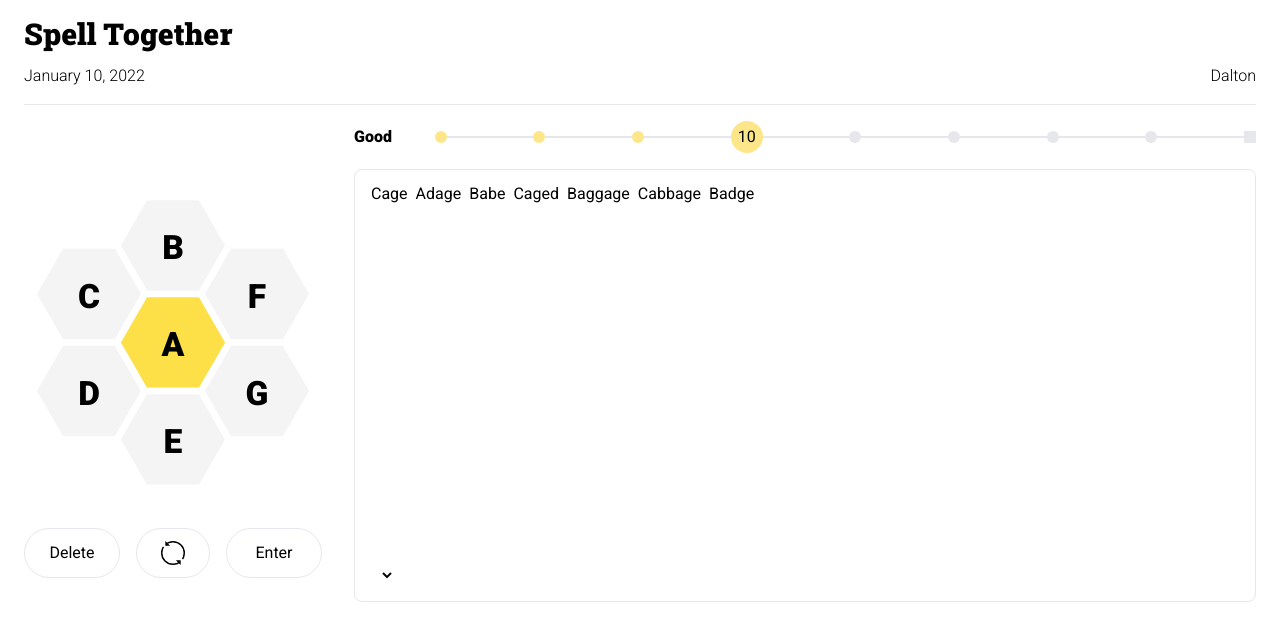
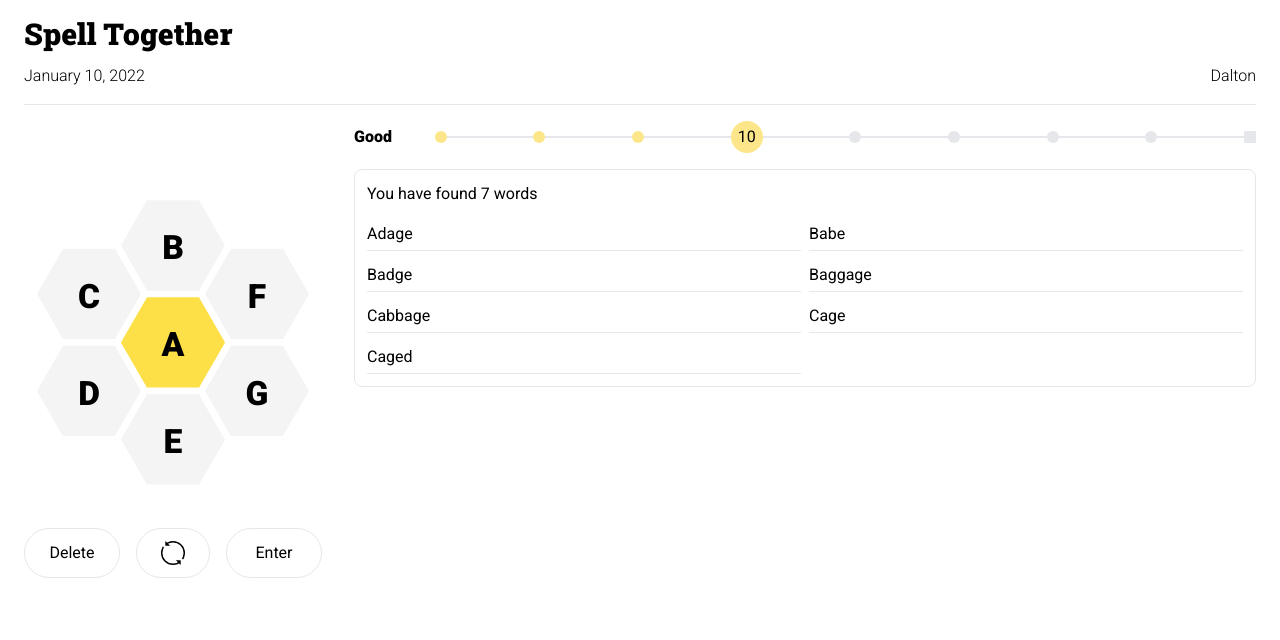
Before and after one commit to daltonscharff/spell-together, a Next.js app in the folder packages/web-client/: page /rooms/1 in a window 1280 px wide. Shown: the top 640 px of the page. Built offline with nearby package versions, Linux system fonts and the light colour scheme.

Commit message:
found words expands and collapses

```diff
--- a/packages/web-client/components/FoundWords.tsx
+++ b/packages/web-client/components/FoundWords.tsx
@@ -1,21 +1,52 @@
-import { FC } from "react";
+import { FC, useState } from "react";
 
 type Props = {
   words: string[];
+  collapsible?: boolean;
 };
 
-const FoundWords: FC<Props> = ({ words }) => {
+const FoundWords: FC<Props> = ({ words, collapsible = false }) => {
+  const [isCollapsed, setIsCollapsed] = useState(true);
+
+  if (collapsible && isCollapsed)
+    return (
+      <div
+        className={`flex-grow flex flex-row border rounded-lg p-3 capitalize`}
+      >
+        <div className={`flex flex-row flex-grow overflow-hidden`}>
+          {words.map((word, i) => (
+            <div className="px-1" key={i}>
+              {word.toLowerCase()}
+            </div>
+          ))}
+        </div>
+        <div className="px-1 ml-2" onClick={() => setIsCollapsed(!isCollapsed)}>
+          <i className={`bx bxs-chevron-down`}></i>
+        </div>
+      </div>
+    );
+
   return (
-    <div className="flex-grow flex flex-row sm:flex-col border rounded-lg p-3 capitalize">
-      <div className="flex flex-row flex-grow overflow-hidden">
-        {words.map((word, i) => (
-          <div className="px-1" key={i}>
+    <div className={`flex-grow border rounded-lg p-3 capitalize`}>
+      <div className={`flex`}>
+        <div className="flex-grow normal-case mb-3">
+          You have found {words.length} {words.length === 1 ? "word" : "words"}
+        </div>
+        {collapsible && (
+          <div
+            className="px-1 ml-2"
+            onClick={() => setIsCollapsed(!isCollapsed)}
+          >
+            <i className={`bx bxs-chevron-up`}></i>
+          </div>
+        )}
+      </div>
+      <div className="grid grid-cols-2 gap-2">
+        {[...words].sort().map((word, i) => (
+          <div key={i} className="border-b py-1">
             {word.toLowerCase()}
           </div>
         ))}
-      </div>
-      <div className="px-1 ml-2">
-        <i className="bx bxs-chevron-down"></i>
       </div>
     </div>
   );
--- a/packages/web-client/pages/rooms/[roomCode].tsx
+++ b/packages/web-client/pages/rooms/[roomCode].tsx
@@ -47,12 +47,17 @@ const Room: NextPage = () => {
   };
 
   return (
-    <Layout className="font-Roboto">
+    <Layout className="font-Roboto min-w-[260px]">
       <Header date="January 10, 2022" username={username} />
       <div className="flex flex-col gap-4 sm:gap-8 sm:flex-row-reverse">
         <div className="flex flex-grow flex-col gap-4">
           <ProgressBar currentScore={score} maxScore={maxScore} />
-          <FoundWords words={foundWords} />
+          <div className="hidden sm:block">
+            <FoundWords words={foundWords} />
+          </div>
+          <div className="sm:hidden">
+            <FoundWords words={foundWords} collapsible />
+          </div>
         </div>
         <div className="flex flex-col gap-4 justify-center">
           <LetterInput
```
